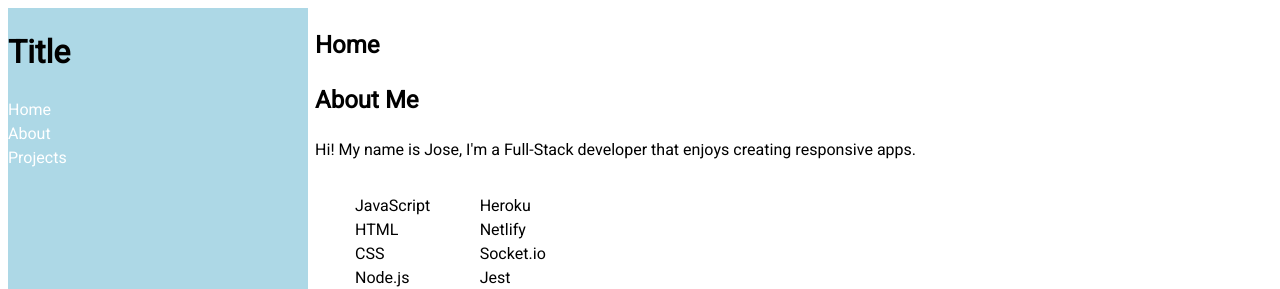
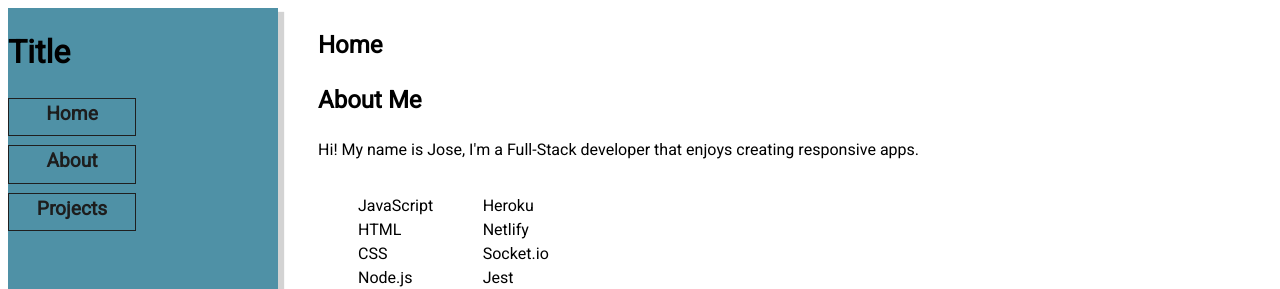
Before and after one commit to jaojeda/portfolio, a React app: page / in a window 1280 px wide. Shown: the top 289 px of the page. Built offline with nearby package versions, Linux system fonts and the light colour scheme.

Commit message:
made general css changes

```diff
--- a/src/components/App.css
+++ b/src/components/App.css
@@ -12,6 +12,6 @@
   height: auto;
   section {
     position: absolute;
-    left: 315px;
+    left: 318px;
   }
 }
--- a/src/components/Header/Header.css
+++ b/src/components/Header/Header.css
@@ -1,14 +1,34 @@
 .Header {
-  background-color: lightblue;
+  background-color: #4f91a6;
   position: fixed;
   display: flex;
   flex-direction: column;
-  width: 300px;
-  height: 90vh;
+  width: 270px;
+  height: 98vh;
+  box-shadow: 5px 5px 1px 1px lightgray;
+
+  img {
+    width: 12em;
+    height: auto;
+    margin: 1em auto;
+
+  }
 
   a {
-    text-decoration: none;
-    color: white;
+    font-size: 1.5vw;
+    font-weight: bolder;
+    color: rgb(29, 29, 29);
+    border: solid rgb(31, 31, 31) .1vw;
+    width: 10vw;
+    height: 3vw;
+    text-align: center;
+    padding: .1vw;
+    margin-bottom: .7vw;
+  }
+
+  a:hover {
+    background-color: lightgray;
+    cursor: pointer;
   }
   nav {
     display: flex;
--- a/src/components/Projects/Project.css
+++ b/src/components/Projects/Project.css
@@ -6,6 +6,7 @@
     list-style: none;
     width: 26vw;
     height: auto;
+    margin: 2vw;
   }
 
   h3 {
@@ -13,7 +14,7 @@
   }
 
   img {
-    width: 25vw;
+    width: 26vw;
     height: auto;
   }
 
```
